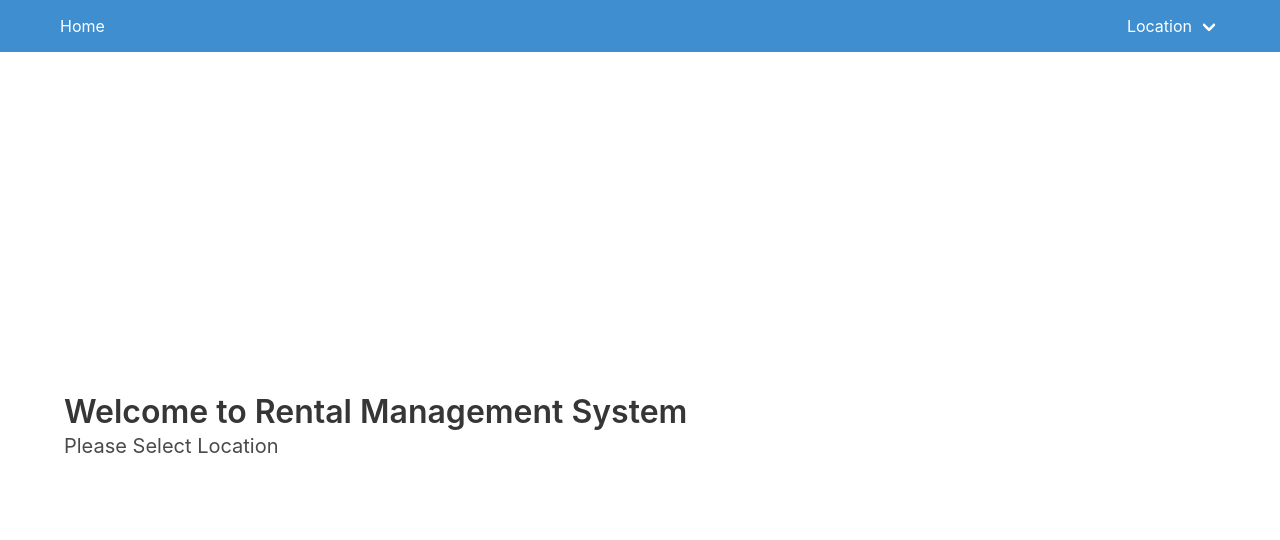
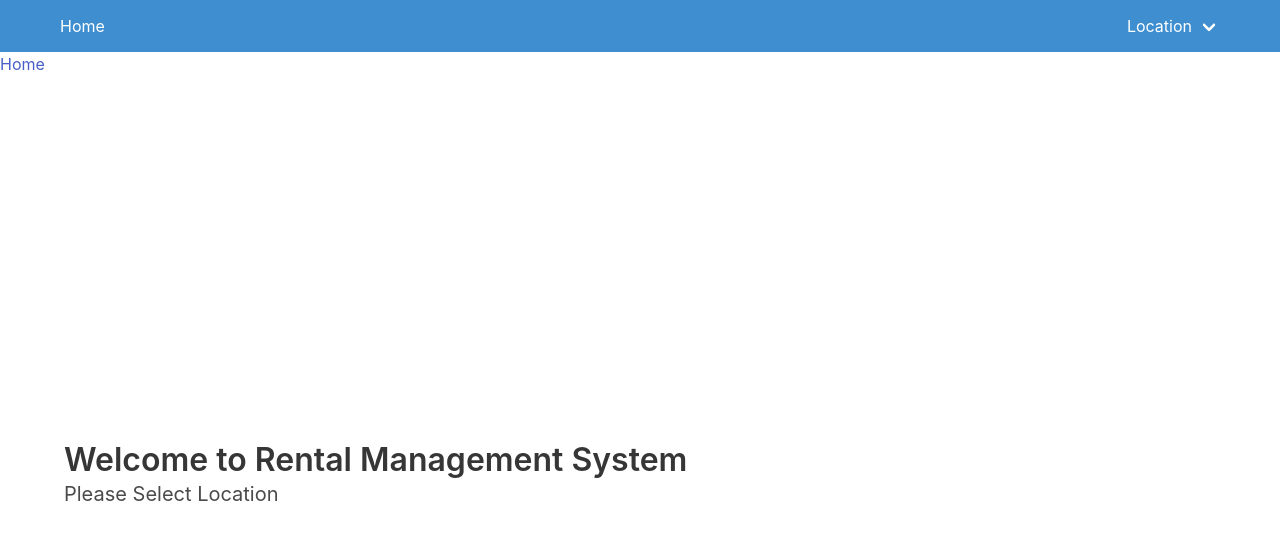
Before and after one commit to sharmaankit25/react-typescript-catalog-app, a React (Create React App) app: page / in a window 1280 px wide. Shown: the top 540 px of the page. Built offline with nearby package versions, Linux system fonts and the light colour scheme.

Commit message:
Breadcrumbs added

```diff
--- a/src/App.tsx
+++ b/src/App.tsx
@@ -2,20 +2,19 @@ import React from 'react'
 import { BrowserRouter as Router, Route } from "react-router-dom"
 import { Provider } from "react-redux"
 import store from "./store"
+import routes from './routes'
 import Header from './components/layouts/Header'
-import Home from './pages/HomePage'
-import CatalogPage from './pages/CatalogPage'
-import CatalogDetailsPage from './pages/CatalogDetailsPage'
-
 
 function App() {
   return (
     <Provider store={store}>
     <Router basename={process.env.PUBLIC_URL}>
       <Header />
-      <Route exact path="/" component={Home} />
-      <Route exact path="/catalog/:location/:branch" component={CatalogPage} />
-      <Route exact path="/catalog-details/:location/:branch/:catalog" component={CatalogDetailsPage} />
+      {
+        routes.map(r => (
+          <Route key={r.path} exact path={r.path} component={r.component} />
+        ))
+      }
     </Router>
     </Provider>
   );
--- /dev/null
+++ b/src/components/BreadCrumb.tsx
@@ -0,0 +1,26 @@
+import React, {FC} from 'react'
+import { Link } from "react-router-dom";
+
+type breadcrumb  = { link: string, name: string }
+
+interface IProps {
+    breadcrumbs: breadcrumb []
+}
+
+const BreadCrumb:FC<IProps> = ({ breadcrumbs }) => {
+    return (
+    <nav className="breadcrumb" aria-label="breadcrumbs">
+        <ul>
+            { breadcrumbs.map((b:breadcrumb, index) => {
+                return (
+                    <li className={breadcrumbs.length === index ? `is-active` : ''}><Link to={b.link}>{ b.name }</Link></li>
+                )
+            }
+
+            ) }
+        </ul>
+    </nav>
+    )
+}
+
+export default BreadCrumb
--- a/src/pages/CatalogDetailsPage.tsx
+++ b/src/pages/CatalogDetailsPage.tsx
@@ -2,6 +2,7 @@ import React, { FC, useEffect, useState } from 'react'
 import { useParams } from "react-router-dom";
 import { connect } from 'react-redux'
 import Card from '../components/Card'
+import BreadCrumb from '../components/BreadCrumb'
 
 interface IProps {
     locations: any
@@ -23,6 +24,12 @@ const [catalogDetails, setCatalogDetails] = useState<[]>([])
     }, [locations, location, branch, catalog])
 
     return (
+        <>
+        <BreadCrumb breadcrumbs={[
+            {link: '/', name: 'Home' },
+            {link: `/catalog/${location}/${branch}`, name: branch },
+            {link: `/catalog-details/${location}/${branch}/${catalog}`, name: catalog }
+        ]} />
         <div className="columns is-3 is-multiline ">
                 {
                     catalogDetails.map((c: { name: string, image: string }) => (
@@ -34,6 +41,7 @@ const [catalogDetails, setCatalogDetails] = useState<[]>([])
                     ))
                 }
             </div>
+        </>
     )
 }
 
--- a/src/pages/CatalogPage.tsx
+++ b/src/pages/CatalogPage.tsx
@@ -2,6 +2,7 @@ import React, { FC, useEffect, useState } from 'react'
 import { useParams, Link } from "react-router-dom";
 import { connect } from 'react-redux'
 import Card from '../components/Card'
+import BreadCrumb from '../components/BreadCrumb'
 
 interface IProps {
     locations: any
@@ -24,6 +25,11 @@ const CatalogPage:FC<IProps> = ({ locations }) => {
         return (<div>Loading Catalog</div>)
     } else {
         return (
+            <>
+            <BreadCrumb breadcrumbs={[
+                {link: '/', name: 'Home' },
+                {link: `/catalog/${location}/${branch}`, name: branch }
+            ]} />
             <div className="columns is-3 is-multiline ">
                 {
                     catalog.map((c: { name: string, image: string }) => (
@@ -37,6 +43,7 @@ const CatalogPage:FC<IProps> = ({ locations }) => {
                     ))
                 }
             </div>
+            </>
         )
     }
 
--- a/src/pages/HomePage.tsx
+++ b/src/pages/HomePage.tsx
@@ -1,7 +1,9 @@
 import React from 'react'
+import BreadCrumb from '../components/BreadCrumb'
 
 export default () => (
     <div>
+    <BreadCrumb breadcrumbs={[{link: '/', name: 'Home' }]} />
     <section className="hero is-default is-fullheight-with-navbar">
         <div className="hero-body">
             <div className="container">
--- /dev/null
+++ b/src/routes.ts
@@ -0,0 +1,9 @@
+import Home from './pages/HomePage'
+import CatalogPage from './pages/CatalogPage'
+import CatalogDetailsPage from './pages/CatalogDetailsPage'
+
+export default [
+  { path: "/", component: Home, exact: true, name: 'home' },
+  { path: "/catalog/:location/:branch", component: CatalogPage, exact: true, name: 'catalog' },
+  { path: "/catalog-details/:location/:branch/:catalog", component: CatalogDetailsPage, exact: true , name: 'catalog-details'}
+];
```
Also changed, not shown: src/components/LocationItem.tsx (deleted, +0 -8 lines), src/components/LocationsList.tsx (deleted, +0 -7 lines).
